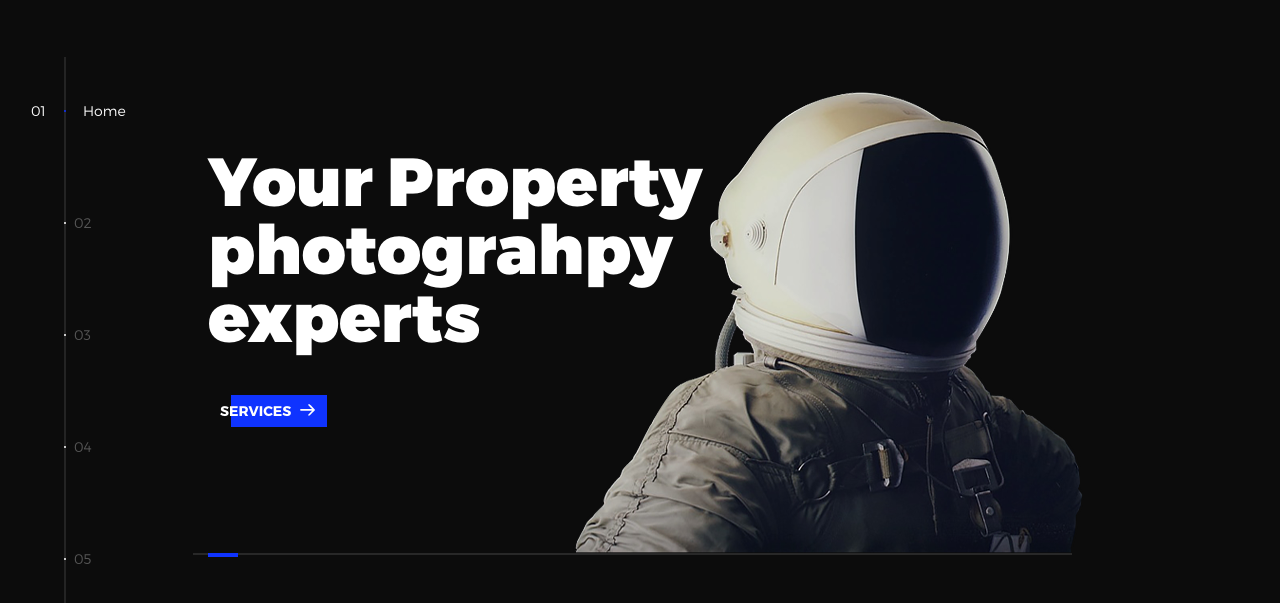
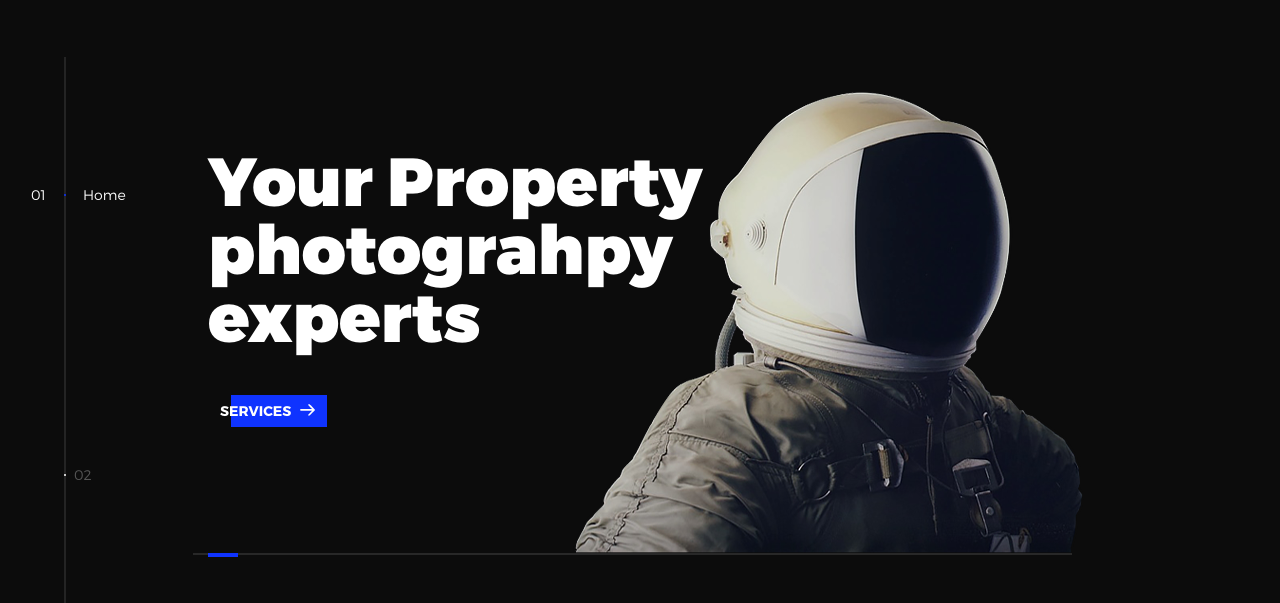
Before and after one commit to jesus-bustos/jesus-bustos.github.io, a plain HTML site: page index.html in a window 1280 px wide. Shown: the part 63-666 px from the top of the page. Drawn offline with nearby package versions, Linux system fonts and the light colour scheme.

Commit message:
changed pic

```diff
--- a/index.html
+++ b/index.html
@@ -38,10 +38,7 @@
         <nav class="l-side-nav">
           <ul class="side-nav">
             <li class="is-active"><span>Home</span></li>
-            <li><span>Works</span></li>
-            <li><span>About</span></li>
             <li><span>Contact</span></li>
-            <li><span>Services</span></li>
           </ul>
         </nav>
         <ul class="l-main-content main-content">
```
